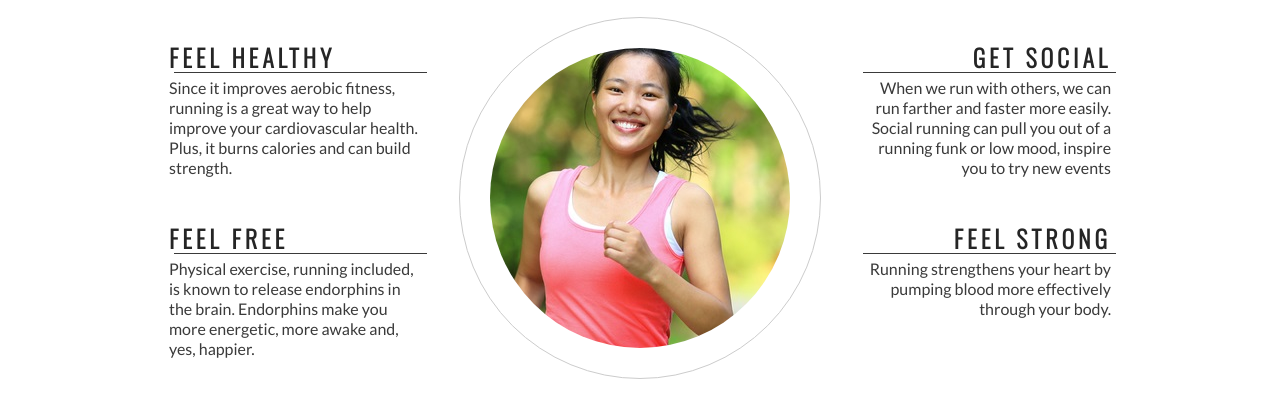
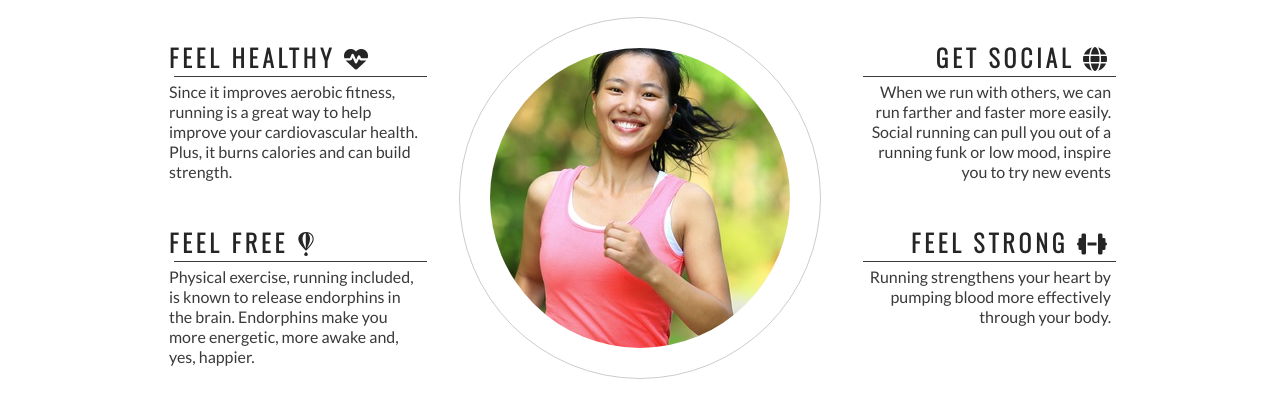
Before and after one commit to anthonyhaj/love-running-project, a plain HTML site: page index.html in a window 1280 px wide. Shown: the part 764-1182 px from the top of the page. Drawn offline with nearby package versions, Linux system fonts and the light colour scheme.

Commit message:
add font awesome to club ethos

```diff
--- a/index.html
+++ b/index.html
@@ -41,14 +41,14 @@
         <h2 id="welcome">Why Love Running With Us?</h2>
         <div id="left-about">
             <div class="left-about-heading">
-                <h2>Feel Healthy</h2>
+                <h2>Feel Healthy <i class="fas fa-heartbeat"></i></h2>
                 <hr>
                 <p>
                         Since it improves aerobic fitness, running is a great way to help improve your cardiovascular health. Plus, it burns calories and can build strength.
                 </p>
             </div>
             <div class="left-about-heading">
-                <h2>Feel Free</h2>
+                <h2>Feel Free <i class="fab fa-fly"></i></h2>
                 <hr>
                 <p>
                         Physical exercise, running included, is known to release endorphins in the brain. Endorphins make you more energetic, more awake and, yes, happier.
@@ -57,14 +57,14 @@
         </div>
         <div id="right-about">
             <div class="right-about-heading">
-                <h2>Get Social</h2>
+                <h2>Get Social <i class="fas fa-globe"></i></h2>
                 <hr>
                 <p>
                     When we run with others, we can run farther and faster more easily. Social running can pull you out of a running funk or low mood, inspire you to try new events
                 </p>
             </div>
             <div class="right-about-heading">
-                <h2>Feel Strong</h2>
+                <h2>Feel Strong <i class="fas fa-dumbbell"></i></h2>
                 <hr>
                 <p>
                     Running strengthens your heart by pumping blood more effectively through your body.
@@ -83,6 +83,8 @@
     <footer>
         social links
     </footer>
+    <!-- F0nt awesome-->
+    <script src="https://kit.fontawesome.com/125f41cd8d.js" crossorigin="anonymous"></script>
 </body>
 
 </html>
```
